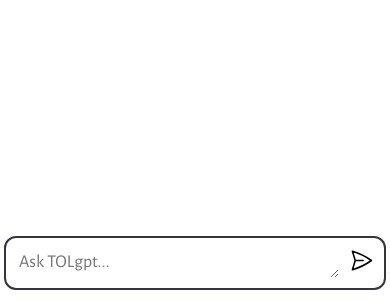
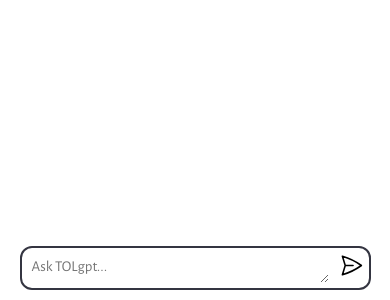
Before and after one commit to theooldlyon/TOLgpt, a website built with Vite: page client/index.html in a window 390 px wide. Shown: the part 544-844 px from the top of the page. Built offline with nearby package versions, Linux system fonts and the light colour scheme.

Commit message:
css changes 6

```diff
--- a/client/style.css
+++ b/client/style.css
@@ -167,11 +167,11 @@
     height: auto;
   }
   textarea {
-    font-size: 18px;
-    padding: 3px;
+    font-size: 15px;
+    padding: 5px;
   }
   form {
-    width: 98%;
+    width: 90%;
     margin-left: 1%;
     margin-right: 1%;
     max-width: 600px;
@@ -179,7 +179,8 @@
     background: white;
     display: flex;
     flex-direction: row;
-    /* gap: 10px; */
+    gap: 10px;
+    padding: 5px;
     margin-bottom: 10px;
   }
   form img {
```
